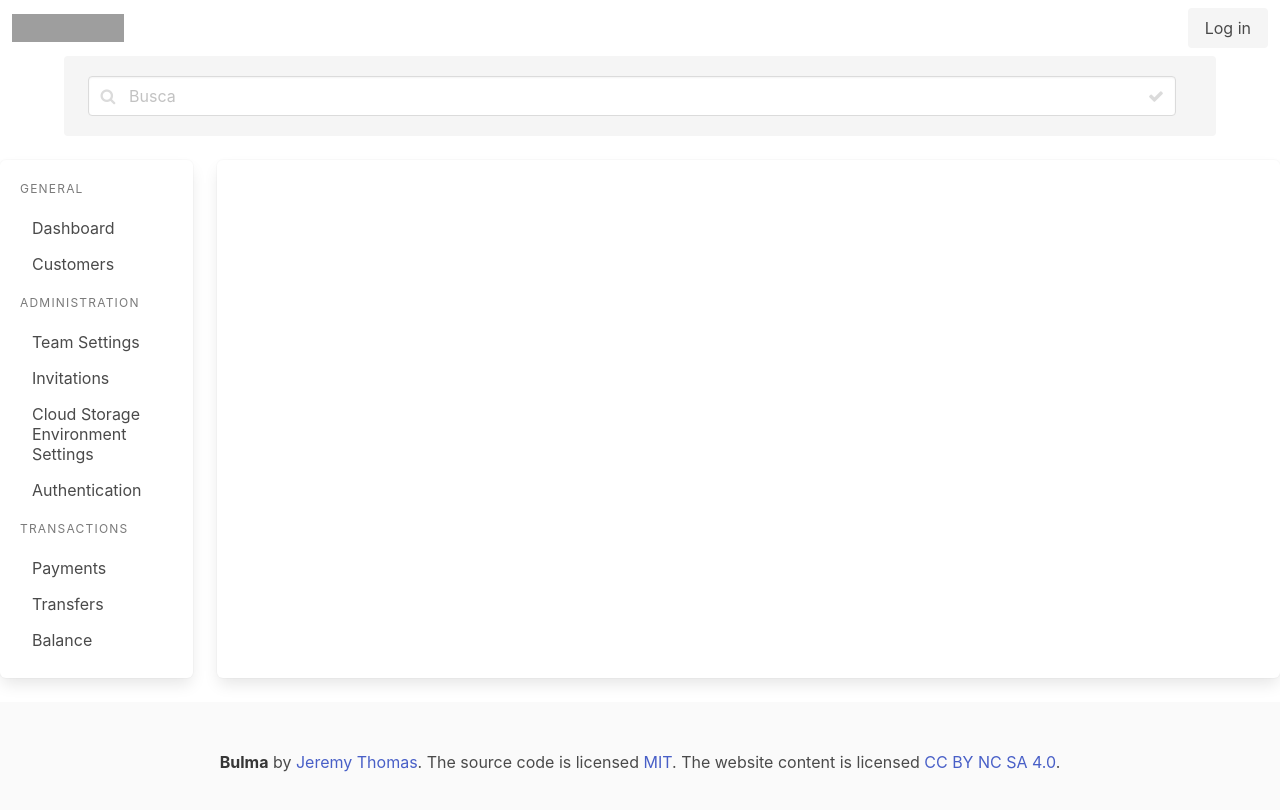
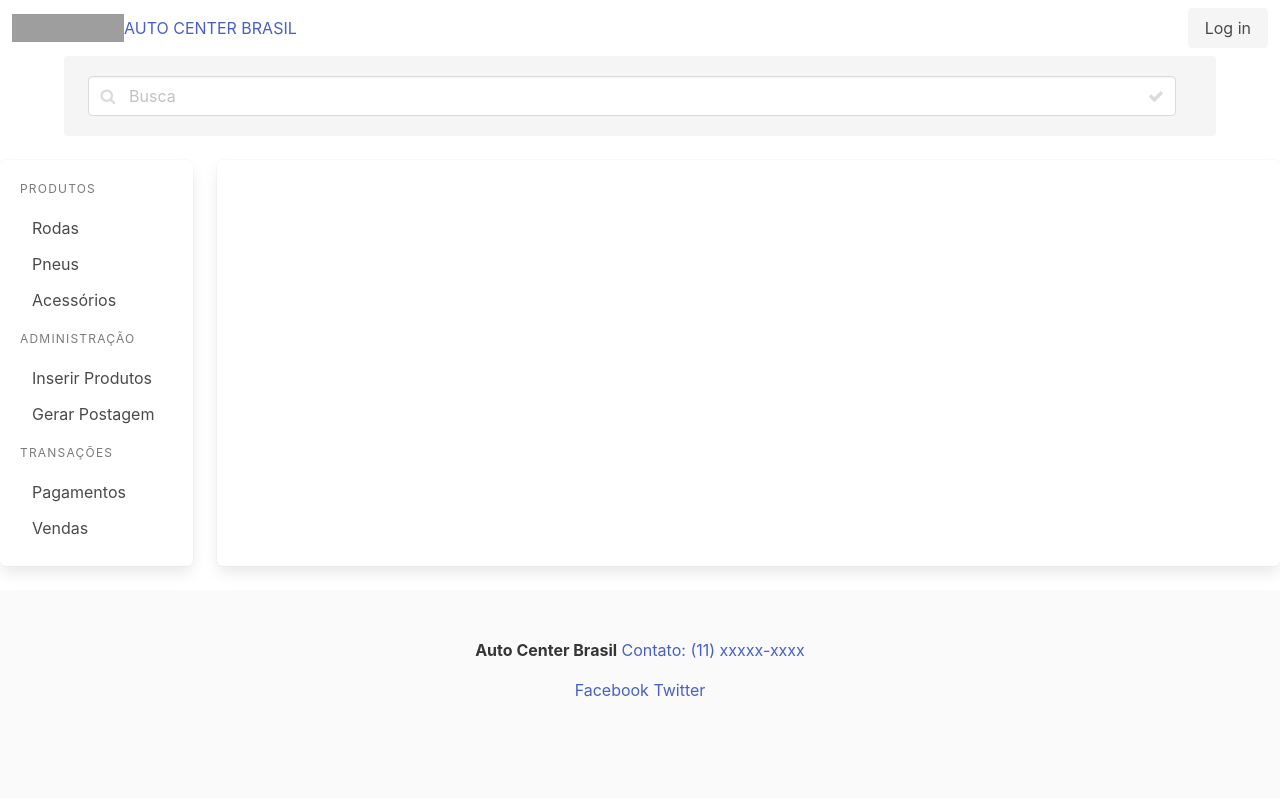
Before and after one commit to marcelloacar/pds, an Angular app: page / in a window 1280 px wide. Shown: the top 810 px of the page. Built offline with nearby package versions, Linux system fonts and the light colour scheme; grey boxes are pictures that could not be loaded; what angular-font-awesome would draw is missing.

Commit message:
edit menus

```diff
--- a/src/app/app.component.html
+++ b/src/app/app.component.html
@@ -19,9 +19,11 @@
 <footer class="footer">
   <div class="content has-text-centered">
     <p>
-      <strong>Bulma</strong> by <a href="https://jgthms.com">Jeremy Thomas</a>. The source code is licensed
-      <a href="http://opensource.org/licenses/mit-license.php">MIT</a>. The website content
-      is licensed <a href="http://creativecommons.org/licenses/by-nc-sa/4.0/">CC BY NC SA 4.0</a>.
+      <strong>Auto Center Brasil</strong>
+      <a href="http://opensource.org/licenses/mit-license.php"> Contato: (11) xxxxx-xxxx</a>
+    <p>
+      <a href="http://opensource.org/licenses/mit-license.php"> Facebook </a>
+      <a href="http://creativecommons.org/licenses/by-nc-sa/4.0/"> Twitter </a>
     </p>
   </div>
 </footer>
--- a/src/app/header/header.component.html
+++ b/src/app/header/header.component.html
@@ -1,7 +1,7 @@
 <nav class="navbar" role="navigation" aria-label="main navigation">
   <div class="navbar-brand">
     <a class="navbar-item" href="https://bulma.io">
-      <img src="https://bulma.io/images/bulma-logo.png" width="112" height="28">
+      <img src="https://bulma.io/images/bulma-logo.png" width="112" height="28">AUTO CENTER BRASIL
     </a>
   </div>
 
--- a/src/app/menus/menus.component.html
+++ b/src/app/menus/menus.component.html
@@ -1,26 +1,24 @@
 <aside class="menu">
   <p class="menu-label">
-    General
+    Produtos
   </p>
   <ul class="menu-list">
-    <li><a>Dashboard</a></li>
-    <li><a>Customers</a></li>
+    <li><a>Rodas</a></li>
+    <li><a>Pneus</a></li>
+    <li><a>Acessórios</a></li>
   </ul>
   <p class="menu-label">
-    Administration
+    Administração
   </p>
   <ul class="menu-list">
-    <li><a>Team Settings</a></li>
-    <li><a>Invitations</a></li>
-    <li><a>Cloud Storage Environment Settings</a></li>
-    <li><a>Authentication</a></li>
+    <li><a>Inserir Produtos</a></li>
+    <li><a>Gerar Postagem</a></li>
   </ul>
   <p class="menu-label">
-    Transactions
+    Transações
   </p>
   <ul class="menu-list">
-    <li><a>Payments</a></li>
-    <li><a>Transfers</a></li>
-    <li><a>Balance</a></li>
+    <li><a>Pagamentos</a></li>
+    <li><a>Vendas</a></li>
   </ul>
 </aside>
```
